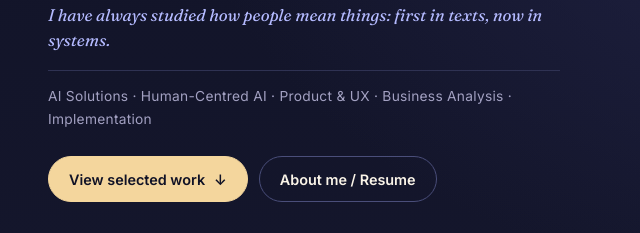
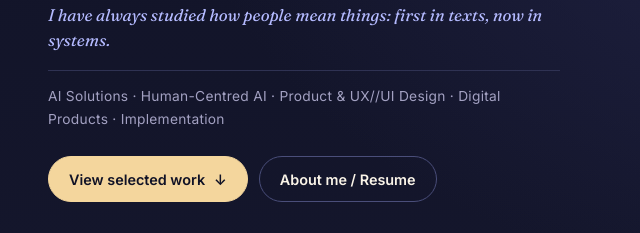
Before and after one commit to n12326836/n12326836.github.io, a plain HTML site: page index.html in a window 1280 px wide. Shown: the part 567-800 px from the top of the page, 0-640 px from the left. Drawn offline with Linux system fonts and the light colour scheme.

Commit message:
Update portfolio homepage

```diff
--- a/index.html
+++ b/index.html
@@ -41,7 +41,7 @@
 
           <p class="lead">I explore how AI can understand real needs, support better decisions and turn complex workflows into usable digital experiences.</p>
           <p class="thread">I have always studied how people mean things: first in texts, now in systems.</p>
-          <p class="areas">AI Solutions · Human-Centred AI · Product &amp; UX · Business Analysis · Implementation</p>
+          <p class="areas">AI Solutions · Human-Centred AI · Product &amp; UX//UI Design · Digital Products · Implementation</p>
           <div class="actions">
             <a class="button button-primary" href="#work">View selected work <span aria-hidden="true">↓</span></a>
             <a class="button" href="#about">About me / Resume</a>
```
